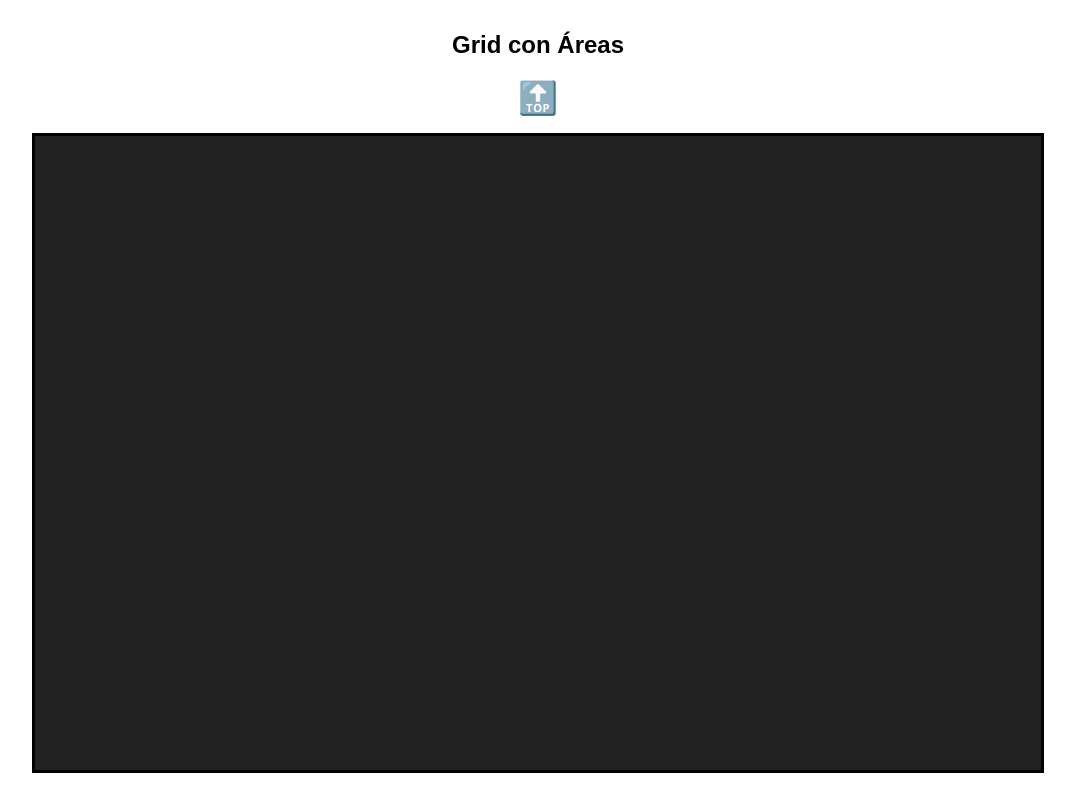
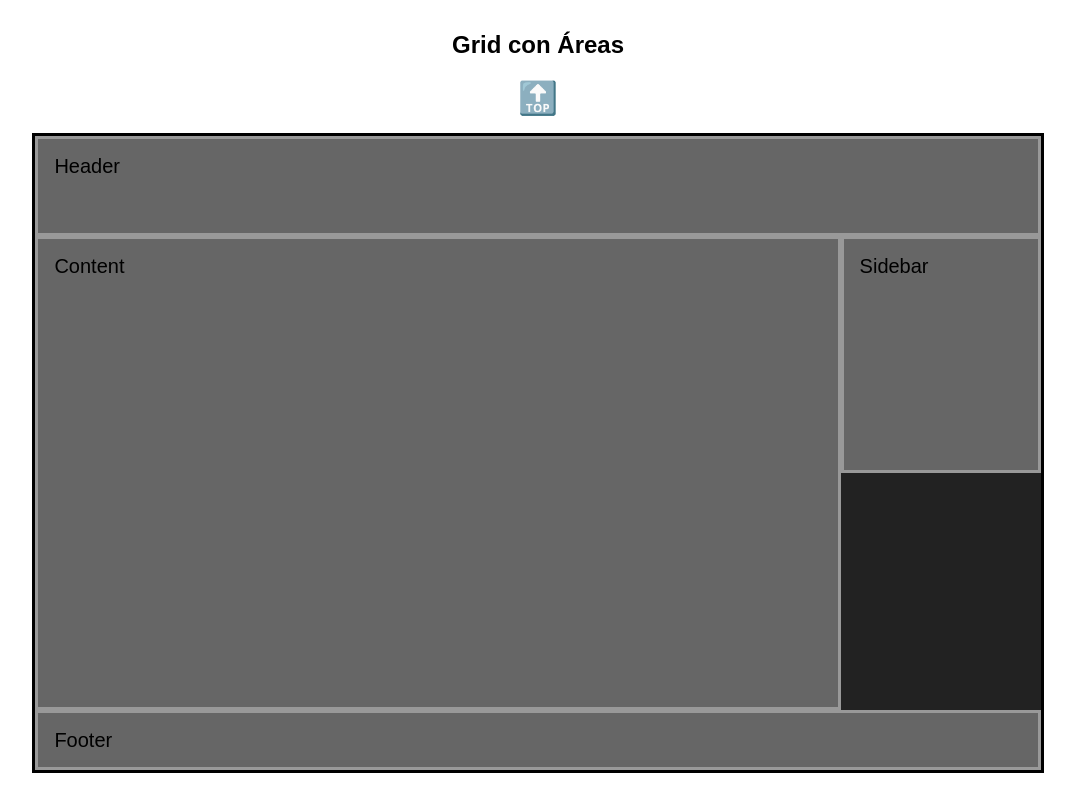
Before and after one commit to saulscs/curso-grid-css, a plain HTML site: page index.html in a window 1280 px wide. Shown: the part 4660-5471 px from the top of the page, without its empty margins (102-1177 px from the left). Drawn offline with Linux system fonts and the light colour scheme.

Commit message:
Add Position with grid areas

```diff
--- a/grid.css
+++ b/grid.css
@@ -118,3 +118,31 @@
         grid-row: linea-r3 / linea-r4;
         grid-column: linea-c1 / linea-c4;
     }
+
+    .grid-areas{
+        display: grid;
+        /*Grid 2c x 3r*/
+        grid-template-columns: 1fr 200px;
+        grid-template-rows: 100px repeat(2,1fr) 60px;
+        grid-template-areas:
+        "header header"
+        "content sidebar"
+        "content ."
+        "footer footer";
+    }
+
+    .header{
+        grid-area: header;
+    }
+
+    .content{
+        grid-area: content;
+    }
+
+    .sidebar{
+        grid-area: sidebar;
+    }
+
+    .footer{
+        grid-area: footer;
+    }
--- a/index.html
+++ b/index.html
@@ -132,7 +132,20 @@
 
   <h2 id="grid-areas">Grid con Áreas</h2>
   <a href="#top">🔝</a>
-  <section class="container grid-areas"></section>
+  <section class="container grid-areas">
+      <header class="item header">
+          <p>Header</p>
+      </header>
+      <article class="item content">
+        <p>Content</p>
+        </article>
+        <aside class="item sidebar">
+            <p>Sidebar</p>
+        </aside>
+        <footer class="item footer">
+            <p>Footer</p>
+        </footer>
+  </section>
 
   <h2 id="grid-implicit">Grid Implícita</h2>
   <a href="#top">🔝</a>
```
